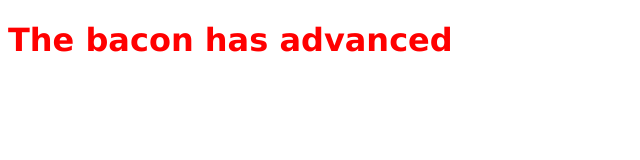
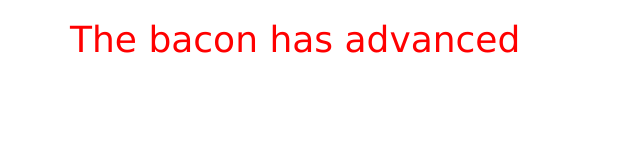
Before and after one commit to TSturtledove/playingwithbootstrap, a plain HTML site: page index.html in a window 1280 px wide. Shown: the whole page, without its empty margins (0-640 px from the left). Drawn offline with nearby package versions, Linux system fonts and the light colour scheme.

Commit message:
added more bootstrap link

```diff
--- a/index.html
+++ b/index.html
@@ -5,14 +5,16 @@
     <title>Bootstrap stuff</title>
 
 
-    <!-- <link rel="stylesheet" href="https://maxcdn.bootstrapcdn.com/bootstrap/3.3.7/css/bootstrap.min.css" integrity="sha384-BVYiiSIFeK1dGmJRAkycuHAHRg32OmUcww7on3RYdg4Va+PmSTsz/K68vbdEjh4u" crossorigin="anonymous"> -->
+    <link rel="stylesheet" href="https://maxcdn.bootstrapcdn.com/bootstrap/3.3.7/css/bootstrap.min.css" integrity="sha384-BVYiiSIFeK1dGmJRAkycuHAHRg32OmUcww7on3RYdg4Va+PmSTsz/K68vbdEjh4u" crossorigin="anonymous">
     <link rel="stylesheet" type="text/css" href="styles.css">
 
   </head>
   <body>
 <!-- playing with bootstrap -->
-    <h1>The bacon has advanced</h1>
+    <div class="container">
+      <h1>The bacon has advanced</h1>
+    </div>
 
-
+    <script src="https://maxcdn.bootstrapcdn.com/bootstrap/3.3.7/js/bootstrap.min.js" integrity="sha384-Tc5IQib027qvyjSMfHjOMaLkfuWVxZxUPnCJA7l2mCWNIpG9mGCD8wGNIcPD7Txa" crossorigin="anonymous"></script>
   </body>
 </html>
```
